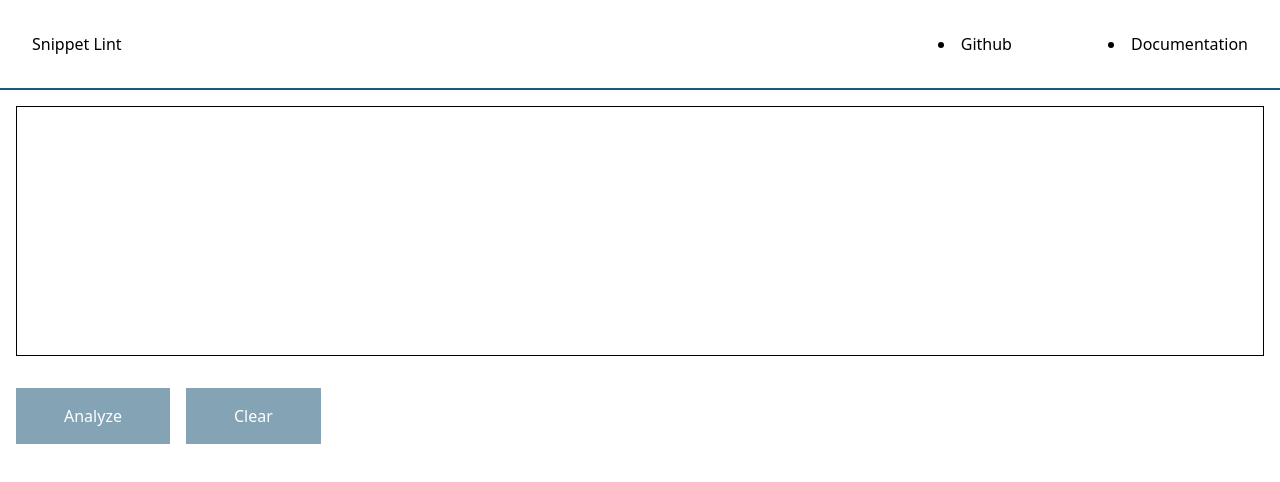
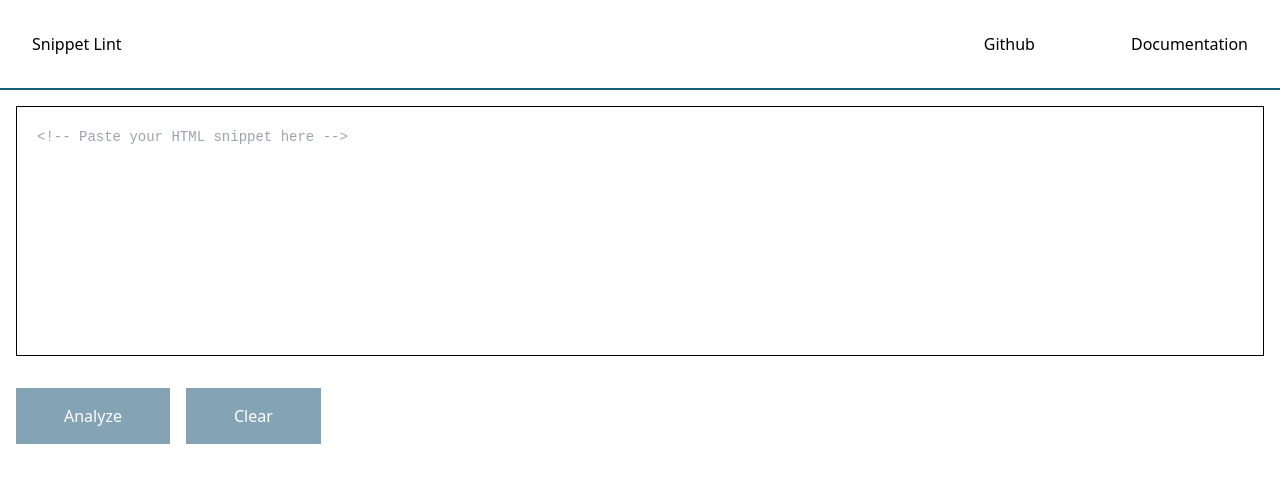
Before and after one commit to DavideCannerozzi/SnippetLint, a React (Vite) app: page / in a window 1280 px wide. Shown: the top 482 px of the page. Built offline with nearby package versions, Linux system fonts and the light colour scheme.

Commit message:
add css style and fix link header

```diff
--- a/index.html
+++ b/index.html
@@ -2,7 +2,6 @@
 <html lang="en">
   <head>
     <meta charset="UTF-8" />
-    <link rel="icon" type="image/svg+xml" href="/vite.svg" />
     <meta name="viewport" content="width=device-width, initial-scale=1.0" />
     <title>Snippet Lint</title>
   </head>
--- a/src/components/CodeEditor/CodeEditor.tsx
+++ b/src/components/CodeEditor/CodeEditor.tsx
@@ -11,6 +11,7 @@ export default function CodeEditor({ code, setCode }: CodeEditorProps) {
       onValueChange={(code) => setCode(code)}
       highlight={(code) => highlight(code, languages.js)}
       padding={20}
+      placeholder="<!-- Paste your HTML snippet here -->"
       style={{
         fontFamily: '"Fira code", "Fira Mono", monospace',
         fontSize: 14,
--- a/src/components/Header/Header.tsx
+++ b/src/components/Header/Header.tsx
@@ -2,10 +2,11 @@ export default function Header() {
   return (
     <header className="flex flex-col md:flex-row justify-between border-b-2 border-b-cyan-800 p-8">
       <h1>Snippet Lint</h1>
-      <nav className="flex flex-col md:flex-row gap-8 md:gap-24 mt-12 md:mt-0">
+      <nav>
+        <ul className="flex flex-col md:flex-row gap-8 md:gap-24 mt-12 md:mt-0">
           <li>
             <a
-            href="https://github.com/DavideCannerozzi/Snippet-Lint"
+              href="https://github.com/DavideCannerozzi/SnippetLint"
               target="_blank"
               rel="noopener noreferrer"
             >
@@ -15,6 +16,7 @@ export default function Header() {
           <li>
             <a href="#">Documentation</a>
           </li>
+        </ul>
       </nav>
     </header>
   );
--- a/src/components/IssuesList/IssuesList.tsx
+++ b/src/components/IssuesList/IssuesList.tsx
@@ -2,22 +2,28 @@ import type { ResultsProps } from "../ScoreDisplay/ScoreDisplay.types";
 
 export default function IssuesList({ results }: ResultsProps) {
   if (!results) return null;
-  if (results.violations.length === 0) return <p>No issues found.</p>;
+  if (results.violations.length === 0)
+    return (
+      <p className="mt-6 text-green-700 font-medium p-8">
+        ✓ No accessibility issues found
+      </p>
+    );
   return (
     <div className="mt-12 bg-gray-100 border border-black-500 p-8">
       <h2 className="font-bold">Issues List</h2>
       <ul>
         {results.violations.map((issue) => (
-          <li key={issue.id} className="mt-6 leading-relaxed">
-            <p>{issue.description}</p>
-            <p>{issue.help}</p>
+          <li key={issue.id} className="mt-6 leading-loose">
+            <span className="block">{issue.description}</span>
+            <span className="block">{issue.help}</span>
             <a
               className="text-blue-600"
               href={issue.helpUrl}
               target="_blank"
               rel="noopener noreferrer"
             >
-              {issue.helpUrl}
+              Learn more
+              <span className="sr-only"> about {issue.help}</span>
             </a>
           </li>
         ))}
--- a/src/components/ScoreDisplay/ScoreDisplay.tsx
+++ b/src/components/ScoreDisplay/ScoreDisplay.tsx
@@ -27,7 +27,7 @@ export default function ScoreDisplay({ results }: ResultsProps) {
     <div className="mt-12 bg-gray-100 border border-black-500 p-8">
       <h2 className="font-bold">Accessibility Score</h2>
       <p className="mt-6">{score} / 100</p>
-      <ul className="flex gap-8">
+      <ul className="flex gap-8 mt-4">
         {results.violations.map((violation) => (
           <li key={violation.id}>
             <span
```
Lines whose indentation alone changed are shown as unchanged.
